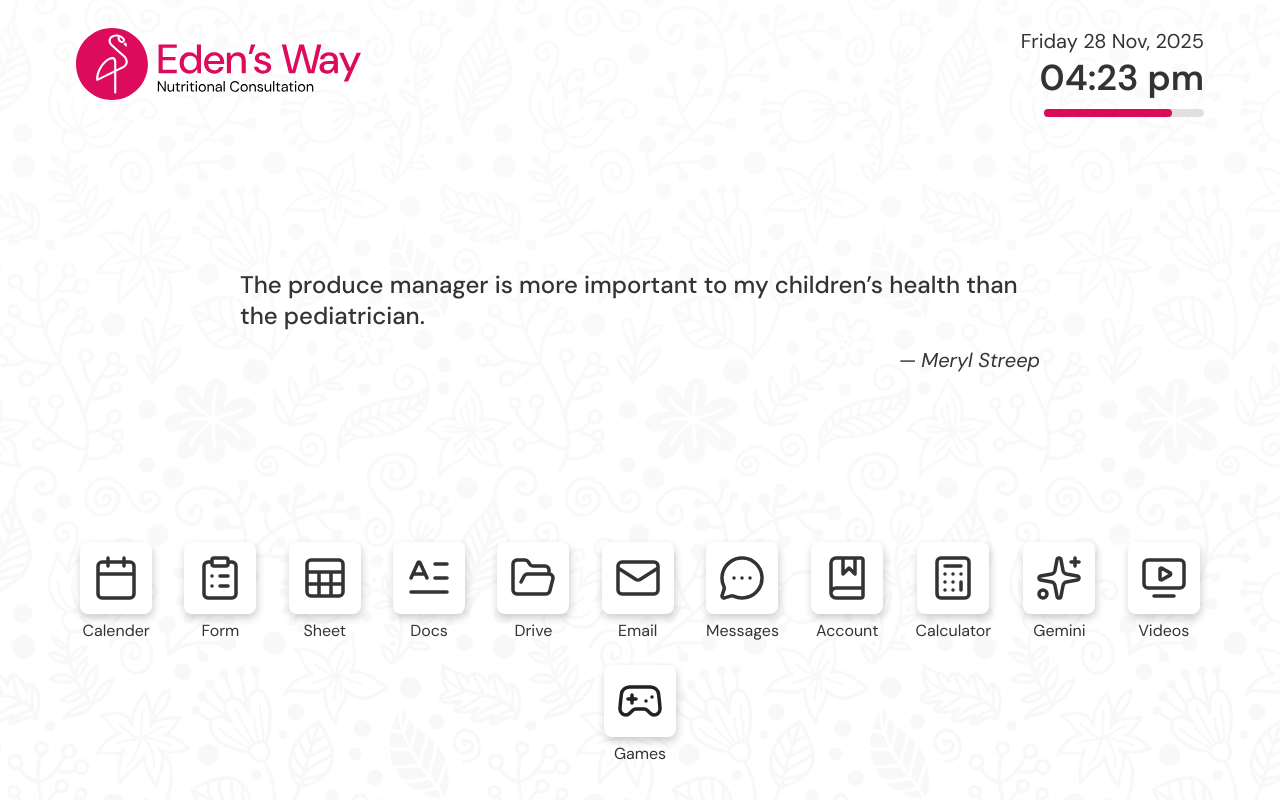
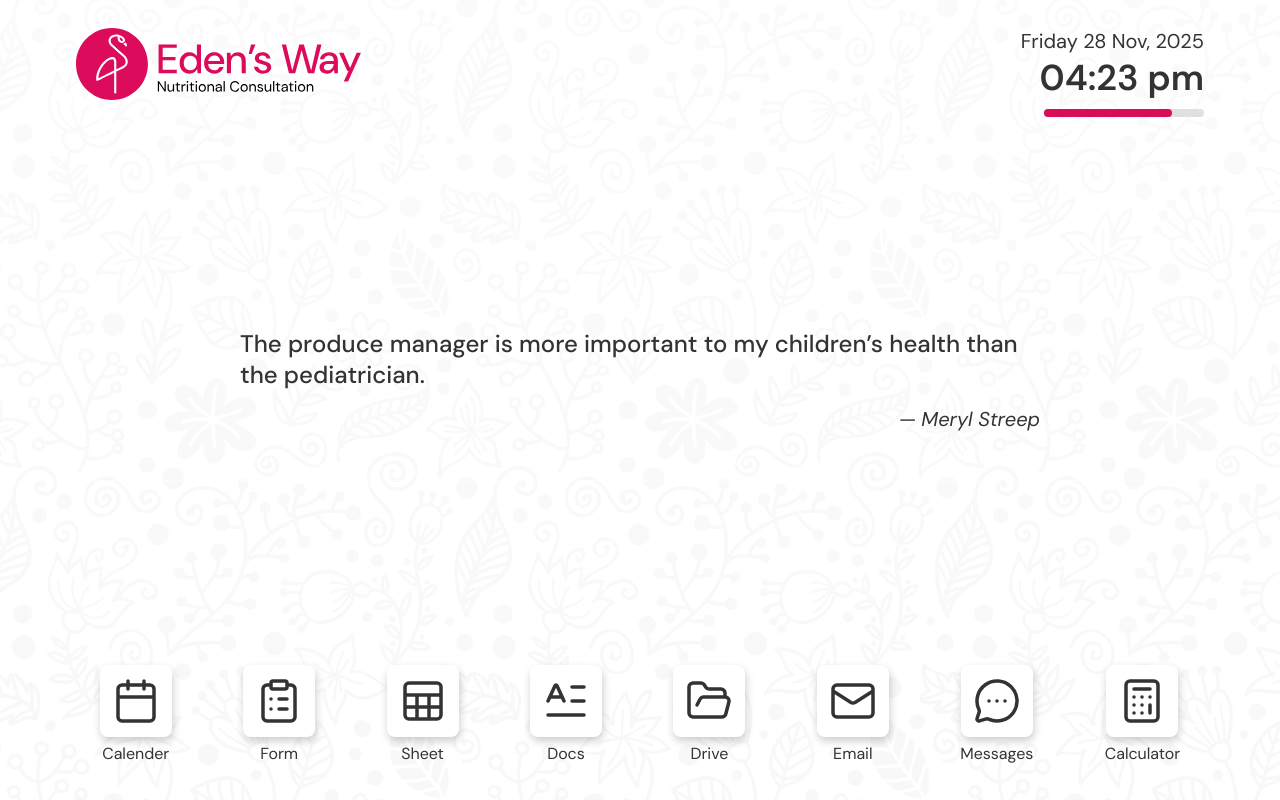
Before and after one commit to edensway/Dashboard, a React (Vite) app: page / in a window 1280 px wide. Built offline with nearby package versions, Linux system fonts and the light colour scheme.

Commit message:
removed irrelevant buttons

```diff
--- a/src/pages/Dashboard.jsx
+++ b/src/pages/Dashboard.jsx
@@ -1,6 +1,6 @@
 import Button from "../components/Button";
 
-import accounts_icon from "../assets/Icons/accounts.svg";
+// import accounts_icon from "../assets/Icons/accounts.svg";
 import calculator_icon from "../assets/Icons/calculator.svg";
 import calender_icon from "../assets/Icons/calender.svg";
 import docs_icon from "../assets/Icons/docs.svg";
@@ -9,9 +9,9 @@ import folder_icon from "../assets/Icons/folder.svg";
 import form_icon from "../assets/Icons/form.svg";
 import messages_icon from "../assets/Icons/messages.svg";
 import sheet_icon from "../assets/Icons/sheet.svg";
-import sparkles_icon from "../assets/Icons/sparkles.svg";
-import video from "../assets/Icons/video.svg";
-import games from "../assets/Icons/games.svg";
+// import sparkles_icon from "../assets/Icons/sparkles.svg";
+// import video from "../assets/Icons/video.svg";
+// import games from "../assets/Icons/games.svg";
 
 export default function Dashboard() {
 
@@ -23,11 +23,11 @@ export default function Dashboard() {
         { name: "Drive", icon: folder_icon, url: "https://drive.google.com/drive/folders/1PT_zsZZCxUFTsauhi_28uaIkTq-6aVxo?usp=drive_link" },
         { name: "Email", icon: email_icon, url: "https://gmail.com/" },
         { name: "Messages", icon: messages_icon, url: "https://web.whatsapp.com/" },
-        { name: "Account", icon: accounts_icon, url: "https://books.zoho.in/app/" },
+        // { name: "Account", icon: accounts_icon, url: "https://books.zoho.in/app/" },
         { name: "Calculator", icon: calculator_icon, url: "https://edensway.github.io/tools/" },
-        { name: "Gemini", icon: sparkles_icon, url: "https://gemini.google.com/app" },
-        { name: "Videos", icon: video, url: "https://www.youtube.com/@edenswaync" },
-        { name: "Games", icon: games, url: "https://www.poki.com/" },
+        // { name: "Gemini", icon: sparkles_icon, url: "https://gemini.google.com/app" },
+        // { name: "Videos", icon: video, url: "https://www.youtube.com/@edenswaync" },
+        // { name: "Games", icon: games, url: "https://www.poki.com/" },
     ];
 
     return (
```
